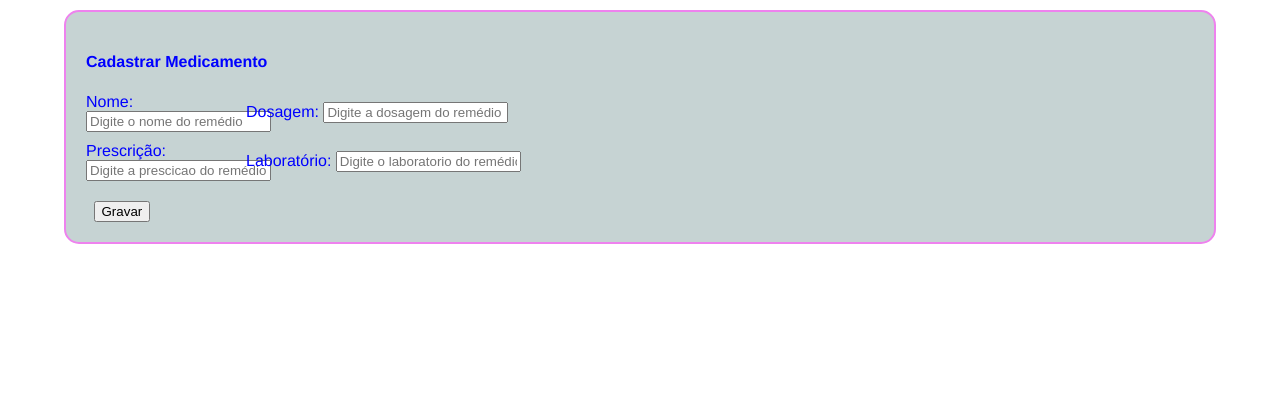
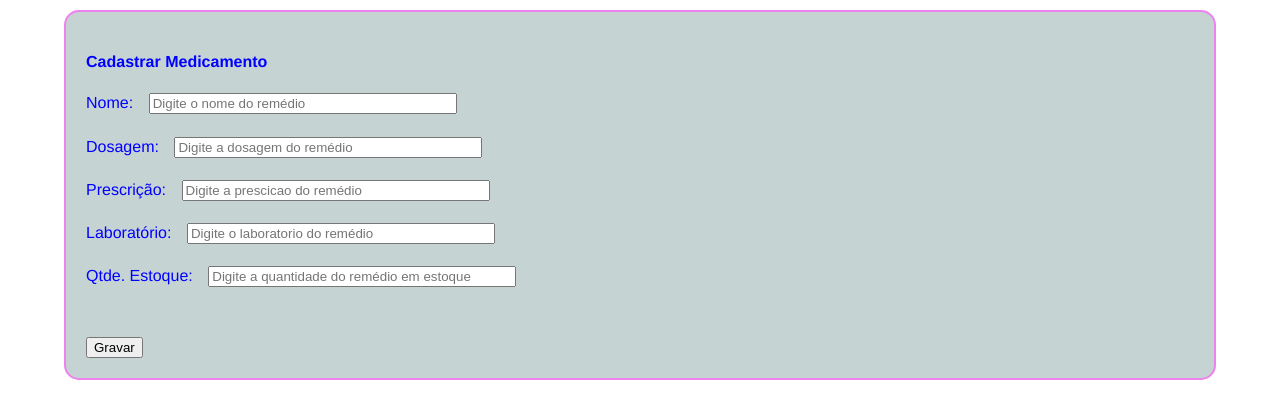
Before and after one commit to dartagnanjr/TimeMedic-front, a React (Create React App) app: page /cadastrar-medicamentos in a window 1280 px wide. Shown: the top 418 px of the page. Built offline with nearby package versions, Linux system fonts and the light colour scheme.

Commit message:
Inclusão de novas funcionalidades

```diff
--- a/src/components/CadastrarMedicamento.css
+++ b/src/components/CadastrarMedicamento.css
@@ -10,31 +10,18 @@
     height: auto;
     width: auto;
     font-family: 'Franklin Gothic Medium', 'Arial Narrow', Arial, sans-serif;
+    color: blue;
 }
 
-.CadastrarMedicamento h4 {
-
-    font-family: inherit;
-    color: blue;
-
+.CadastrarMedicamento form button {
+    margin-top: 2.5%;
 }
 
-.CadastrarMedicamento form {
-    display: grid;
-    grid-template-columns: 150px 1fr; /* Coluna de 150px para labels, o resto para inputs */
-    gap: 10px 10px; /* Espaçamento entre linhas e colunas */
-    align-items: center; /* Alinha verticalmente no centro */
+.CadastrarMedicamento form div {
+    margin-top: 2%;
 }
 
-.CadastrarMedicamento form label {
-    font-family: inherit;
-    color: blue;
-    text-align: right;
-
+.CadastrarMedicamento form input {
+    margin-left: 1%;
+    width: 300px;
 }
-
-.CadastrarMedicamento form div button {
-    margin-top: 10px;
-    margin-left: 5%;
-
-}
--- a/src/components/CadastrarMedicamento.js
+++ b/src/components/CadastrarMedicamento.js
@@ -7,6 +7,7 @@ function CadastrarMedicamento (props) {
     const [ dosagem, setDosagem ] = useState('')
     const [ prescricao, setPrescricao ] = useState('')
     const [ laboratorio, setLaboratorio ] = useState('')
+    const [ quantidade, setQuantidade ] = useState('')
     const navigate = useNavigate();
     const location = useLocation();
     const { id } = location.state || {};
@@ -15,7 +16,7 @@ function CadastrarMedicamento (props) {
     const onSubmitGravarMedicmentoHandler = (event) => {
         event.preventDefault();
 
-        const medicamento = { nome, dosagem, prescricao, laboratorio, pessoa_id: id }
+        const medicamento = { nome, dosagem, prescricao, laboratorio, quantidade_estoque: quantidade, pessoa_id: id }
 
         fetch('http://192.168.0.152:3001/medicamentos', {
             method: 'POST',
@@ -38,6 +39,7 @@ function CadastrarMedicamento (props) {
             setDosagem('')
             setPrescricao('')
             setLaboratorio('')
+            setQuantidade('')
             if (dados){
                 navigate('/gravar-horario', { state: { id: dados.id, nome: medicamento.nome } })
                 alert(`Medicamento ${medicamento.nome} gravado com sucesso.`)
@@ -63,6 +65,9 @@ function CadastrarMedicamento (props) {
                 <div >
                     <label>Laboratório: <input className="laboratorio" type="text" name="laboratorio" placeholder="Digite o laboratorio do remédio" value={laboratorio} onChange={(event) => setLaboratorio(event.target.value)} /> </label>
                 </div>
+                <div >
+                    <label>Qtde. Estoque: <input className="quantidade" type="text" name="quantidade" placeholder="Digite a quantidade do remédio em estoque" value={quantidade} onChange={(event) => setQuantidade(event.target.value)} /> </label>
+                </div>
                 <div>
                     <button type="submit">Gravar</button>
                 </div>
--- a/src/components/Horario.js
+++ b/src/components/Horario.js
@@ -2,6 +2,8 @@ import React, { useState, useEffect } from "react";
 
 const Horario = (props) => {
   const [isDisabled, setIsDisabled] = useState(false);
+  const [ ishidden, setIsHidden ] = useState(true);
+  const [ horario, setHorario ] = useState(props.horario)
 
     useEffect(() => {
       fetch(`http://192.168.0.152:3001/medicamento/diario/${props.id}`, {
@@ -36,14 +38,43 @@ const Horario = (props) => {
             })
             .catch((error) => console.error("Erro gravando o horário: ", error));
     }
+
+    const onClickEditar = (event) => {
+      event.preventDefault()
+      setIsHidden(!ishidden)
+    }
+
+    const onClickSalvar = (event) => {
+      event.preventDefault()
+      if (window.confirm`Tem certeza que deseja salvar o novo horário ?`){
+
+        const payLoad = { horario_planejado: horario }
+
+        fetch(`http://192.168.0.152:3001/horarios/${props.id}`, {
+          method: 'PUT',
+          headers: { 'Content-Type': 'application/json'},
+          body: JSON.stringify(payLoad)
+        }).then(result => {
+          if (!result.ok) {
+            alert('Problemas ao salvar o novo horário.', result.status )
+          } else {
+            setHorario(horario)
+            alert('Novo horário salvo com sucesso.')
+            setIsHidden(true)
+          }
+        })
+      }
+    }
+
     return (
         <div>
-            <li>Horários: {props.horario} <button
-                                              type="submit"
-                                              onClick={onClickRegistrar}
-                                              disabled={isDisabled}>
-                                                Tomei agora
-                                          </button></li>
+            <li>Horários: {horario}
+            <button style={{marginLeft: "10px"}} type="submit" onClick={onClickEditar}>Alterar Horário </button>
+              <input hidden={ishidden} type="text" name="novo_horario" placeholder="Digite novo horáio" value={horario} onChange={(event) => setHorario(event.target.value)} ></input>
+              <button type="submit" hidden={ishidden} onClick={onClickSalvar} >Salvar</button>
+              <button type="submit" onClick={onClickRegistrar} disabled={isDisabled}> Tomei agora </button>
+            </li>
+
         </div>
     )
 }
--- a/src/components/Pessoa.js
+++ b/src/components/Pessoa.js
@@ -19,14 +19,19 @@ function Pessoa (props) {
         }
     }, [props])
 
-    const onSubmitMedicamentos = () => {
+    const onSubmitMedicamentos = (event) => {
+        event.preventDefault()
         navigate('/cadastrar-medicamentos', { state: { id: props.id }})
     }
-    const onSubmitListarMedicamentos = () => {
+    const onSubmitListarMedicamentos = (event) => {
+        event.preventDefault()
         navigate('/listar-medicamentos', { state: { id: props.id }})
     }
 
-    const onSubmitListaCompras = () => {
+    const onSubmitListaCompras = (event) => {
+        event.preventDefault()
+
+        if (!medicamentos.length) {
             fetch(`http://192.168.0.152:3001/medicamentos/pessoa/${props.id}`, {
             method: 'GET'
             }).then(_response => _response.json()
@@ -45,6 +50,10 @@ function Pessoa (props) {
                     alert('Nenhum medicamento encontrado')
                 }
             }).catch(err => {throw new Error(err)})
+        } else {
+            setMedicamentos([])
+        }
+
     }
 
     return (
```
Lines whose indentation alone changed are shown as unchanged.
